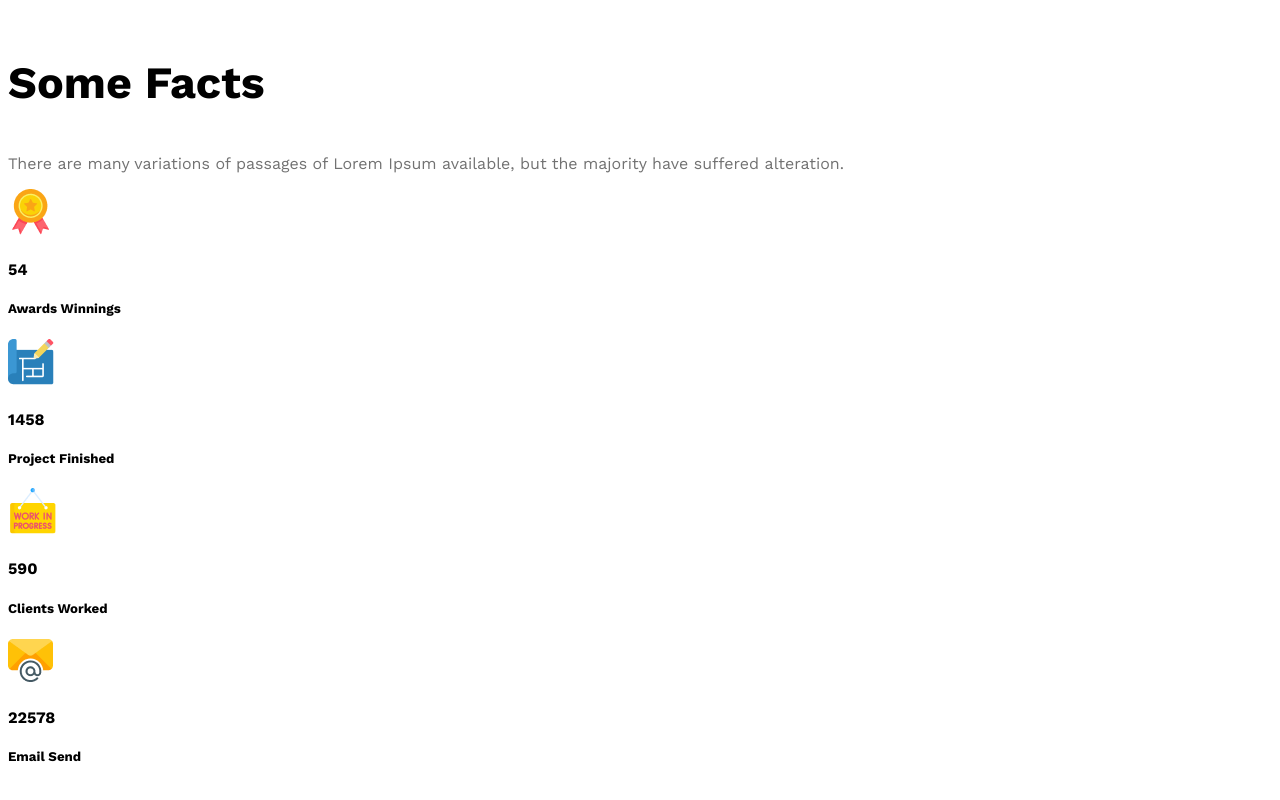
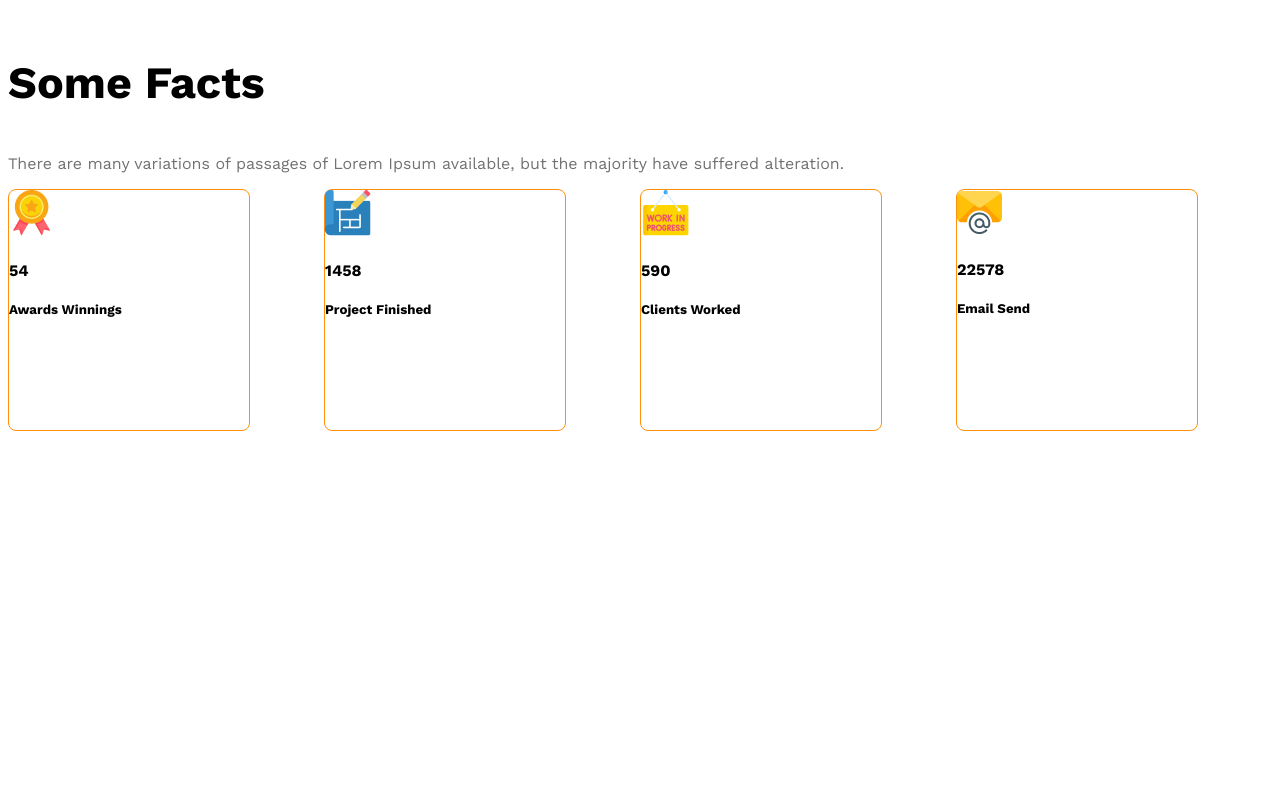
Before and after one commit to Sajjatul21/Programming-Hero-Html-CSS, a plain HTML site: page 2 Milestone-Responsive Web Layout/10 HTML CSS only Landing Page - G3 Architects/10-6 Add Facts contents and apply flex/index.html in a window 1280 px wide. Shown: the part 2101-2901 px from the top of the page. After the commit the page ends 2662 px from the top, so only its background shows below. Drawn offline with nearby package versions, Linux system fonts and the light colour scheme.

Commit message:
cart border and heigth

```diff
--- a/2 Milestone-Responsive Web Layout/10 HTML CSS only Landing Page - G3 Architects/10-6 Add Facts contents and apply flex/index.html
+++ b/2 Milestone-Responsive Web Layout/10 HTML CSS only Landing Page - G3 Architects/10-6 Add Facts contents and apply flex/index.html
@@ -59,6 +59,7 @@
                 have suffered alteration.</p>
 
             <!-- .fact*4>img.fact-icon+h4.fact-number+h5.fact-name -->
+            <div class="facts-container">
                 <div class="fact-card">
                     <img src="images/icons/ribon.png" alt="" class="fact-icon">
                     <h4 class="fact-number">54</h4>
@@ -79,6 +80,7 @@
                     <h4 class="fact-number">22578</h4>
                     <h5 class="fact-name">Email Send</h5>
                 </div>
+            </div>
 
         </section>
         <!-- some facts -->
--- a/2 Milestone-Responsive Web Layout/10 HTML CSS only Landing Page - G3 Architects/10-6 Add Facts contents and apply flex/style/architects.css
+++ b/2 Milestone-Responsive Web Layout/10 HTML CSS only Landing Page - G3 Architects/10-6 Add Facts contents and apply flex/style/architects.css
@@ -124,6 +124,20 @@ main>section {
     font-weight: 500;
 }
 
+/* some fact related style */
+
+.facts-container {
+    display: grid;
+    grid-template-columns: repeat(4, 1fr);
+}
+
+.fact-card {
+    border: 1px solid #FF900E;
+    width: 240px;
+    height: 240px;
+    border-radius: 8px;
+}
+
 
 
 
```
Lines whose indentation alone changed are shown as unchanged.
